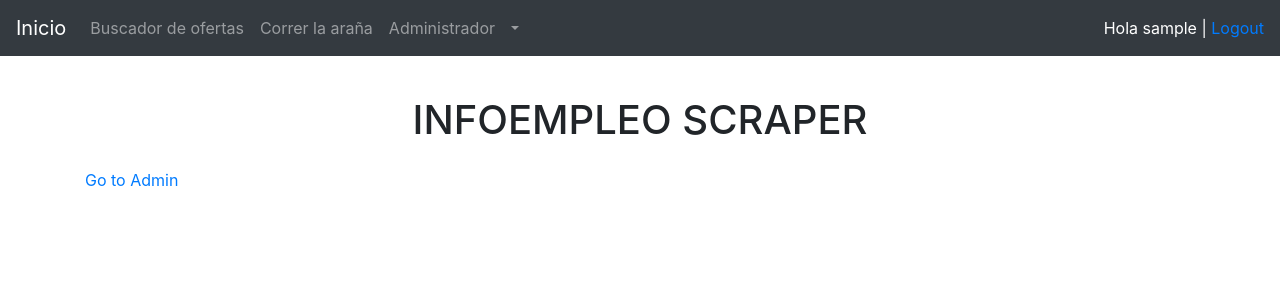
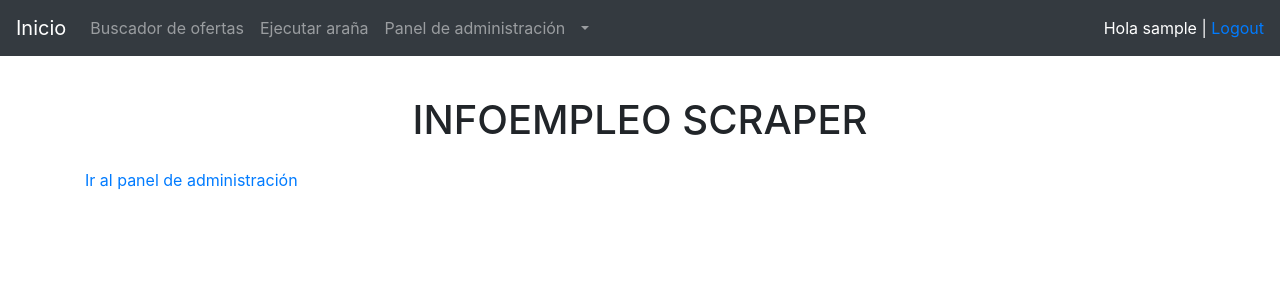
Before and after one commit to Echeverrias/IE, a Django app: page /home/ in a window 1280 px wide. Shown: the top 300 px of the page. Run offline with Django 3.2, Linux system fonts and the light colour scheme; the visitor is signed in with stand-in values (Sample User, id 1); some libraries are stand-ins or nearby versions.

Commit message:
ie_django/templates: _

```diff
--- a/src/ie_django/templates/admin/base.html
+++ b/src/ie_django/templates/admin/base.html
@@ -65,7 +65,7 @@
 
     {% block breadcrumbs %}
     <div class="breadcrumbs">
-    <a href="{% url 'admin:index' %}">{% trans 'Home' %}</a>
+    <a href="{% url 'admin:index' %}">{% trans 'Panel de administración' %}</a>
     {% if title %} &rsaquo; {{ title }}{% endif %}
     </div>
     {% endblock %}
--- a/src/ie_django/templates/index.html
+++ b/src/ie_django/templates/index.html
@@ -8,7 +8,7 @@
             <h1 class="title">INFOEMPLEO SCRAPER</h1>
         </div>
         <div class="col-lg-12">
-            <a href ='/admin/'>Go to Admin</a><br>
+            <a href ='/admin/'>Ir al panel de administración</a><br>
         </div>
     </div>
 </div>
--- a/src/ie_django/templates/nav.html
+++ b/src/ie_django/templates/nav.html
@@ -14,11 +14,11 @@
         <a class="nav-link" href="/job/list">Buscador de ofertas</a>
       </li>
       <li class="nav-item task">
-        <a class="nav-link" href="/task/scraping/" tabindex="-1" aria-disabled="true">Correr la araña</a>
+        <a class="nav-link" href="/task/scraping/" tabindex="-1" aria-disabled="true">Ejecutar araña</a>
       </li>
       {% if request.user.is_staff %}
        <li class="nav-item admin">
-        <a class="nav-link" href="/admin/">Administrador</a>
+        <a class="nav-link" href="/admin/">Panel de administración</a>
       </li>
       <li class="nav-item dropdown">
         <a class="nav-link dropdown-toggle" href="#" id="dropdown01" data-toggle="dropdown" aria-haspopup="true" aria-expanded="false"></a>
```
